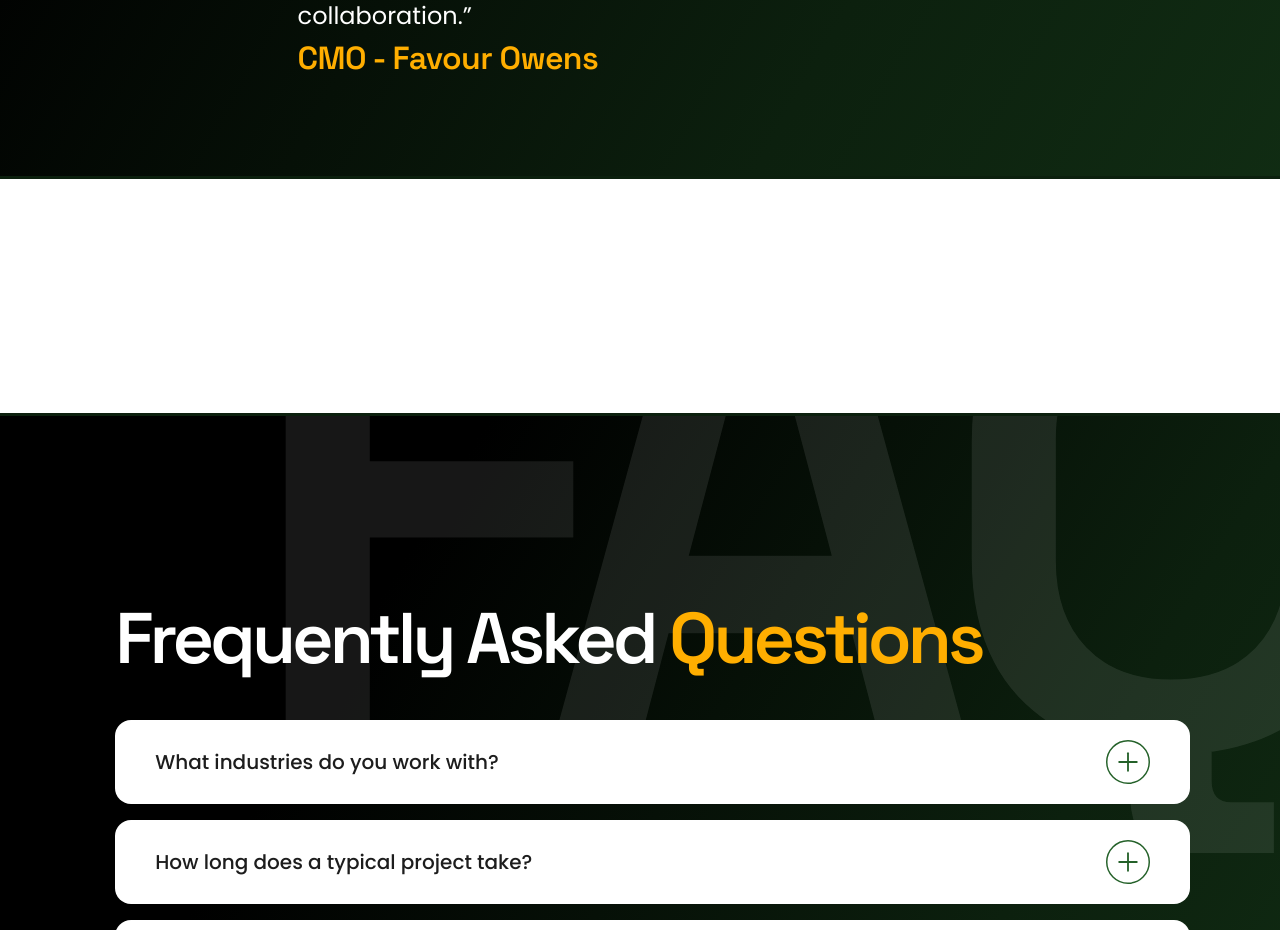
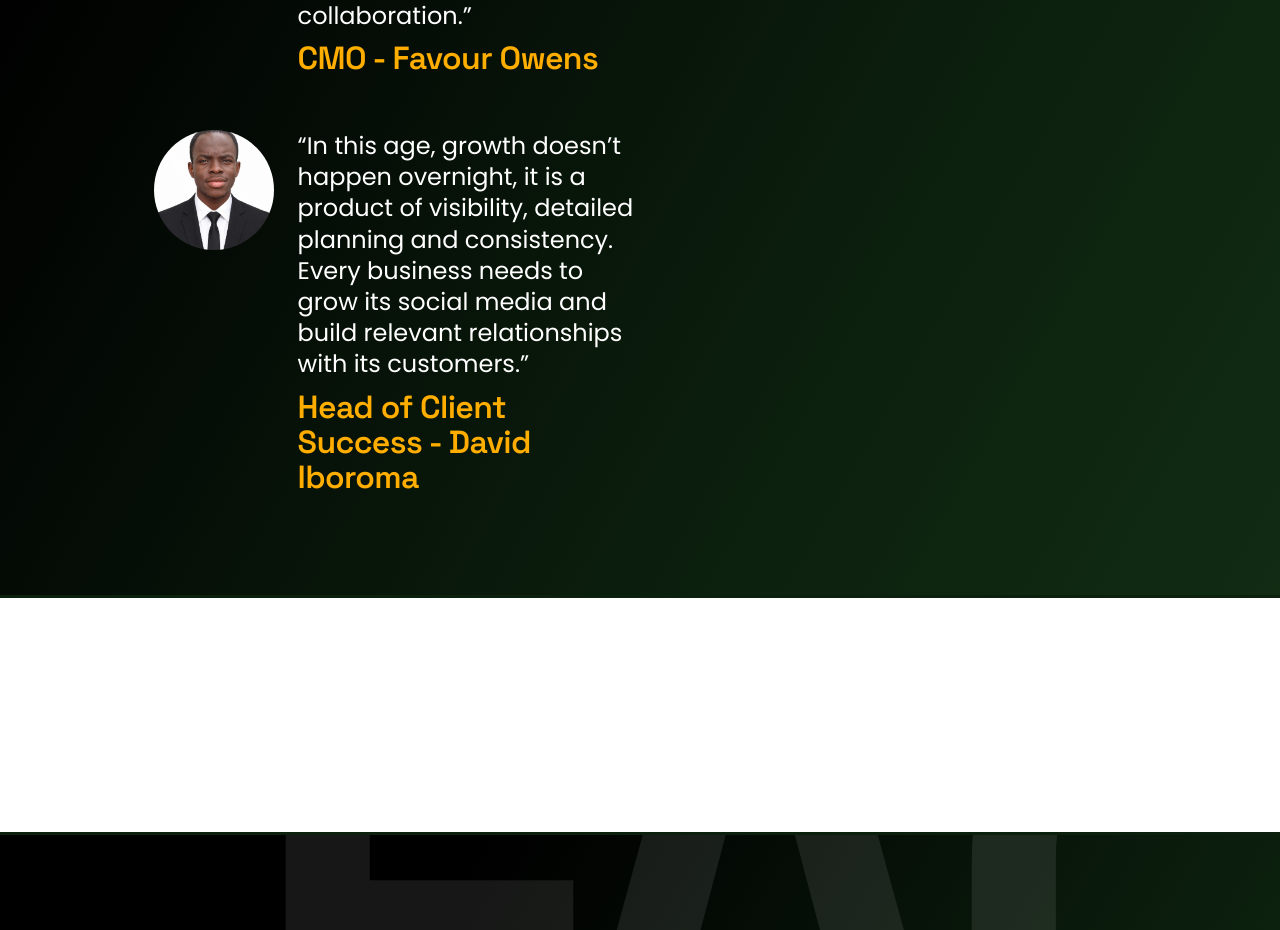
Before and after one commit to awesomeakokayo/ElroiHub, a Next.js app: page / in a window 1280 px wide. Shown: the part 5984-6914 px from the top of the page. Built offline with nearby package versions, Linux system fonts and the light colour scheme.

Commit message:
feat: add main landing page, client success asset, and production environment variables

```diff
--- a/app/page.tsx
+++ b/app/page.tsx
@@ -50,6 +50,11 @@ const team = [
     "Okorosa Asemebo Goodness - AI Research Lead.",
     "/assets/team-ai.png", // 24aec887...
     "“The future of AI will not belong to those who merely have access to powerful tools, but to those who understand how to think with them, direct them, and turn intelligence into execution. PromptForge AI is where that transformation begins.”",
+  ],
+  [
+    "Head of Client Success - David Iboroma",
+    "/assets/team-client-success.png",
+    "“In this age, growth doesn’t happen overnight, it is a product of visibility, detailed planning and consistency. Every business needs to grow its social media and build relevant relationships with its customers.”",
   ],
 ] as const;
 
```
Also changed, not shown: public/assets/team-client-success.png (added), 1 other file (tests, documents, lock files or other folders).
